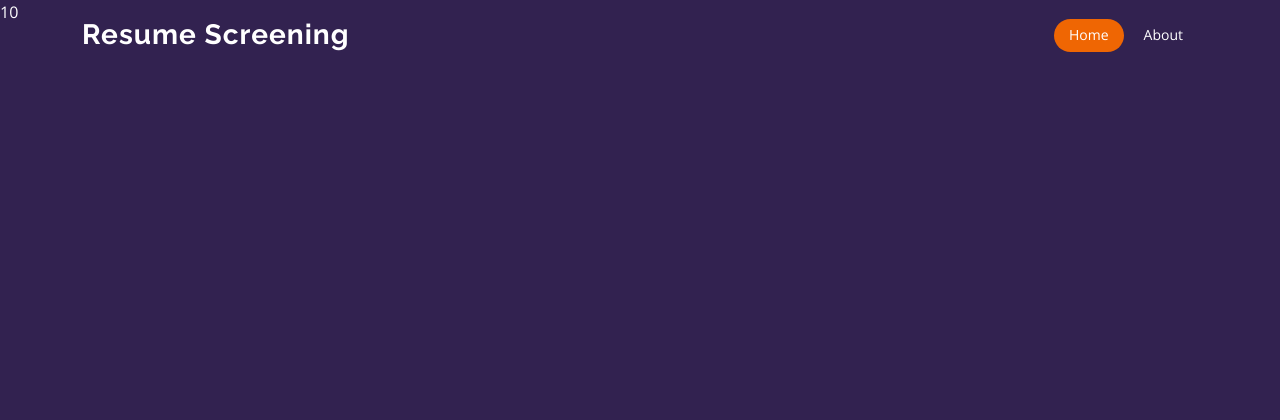
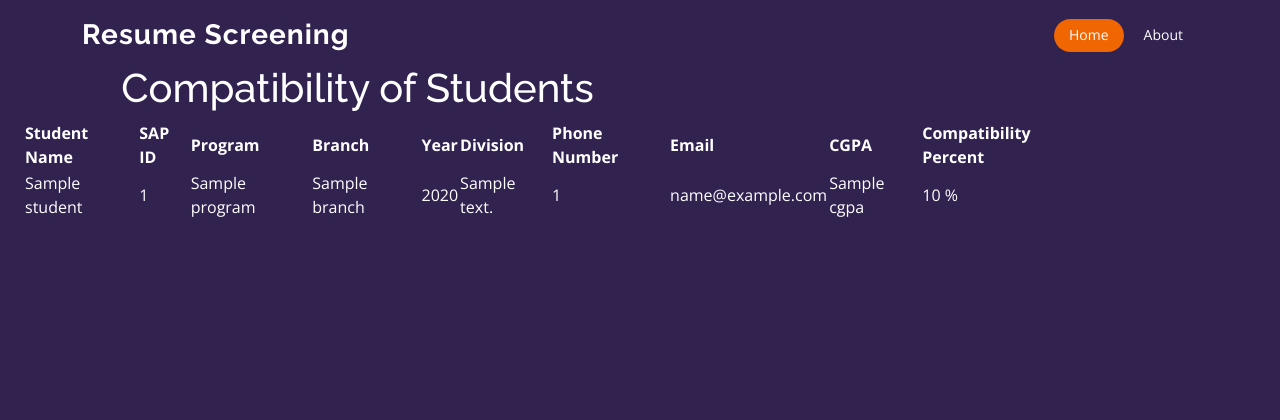
Before and after one commit to AbbasSavvy/FYP-2022, a Django app: template fyp_project/home/templates/home-templates/stfu.html in a window 1280 px wide. Shown: the top 420 px of the page. Run offline with Django 3.2, Linux system fonts and the light colour scheme; the template is opened without the code that fills it: most values are stand-ins (such as "Sample title", 1, 10 or a date in 2020); some libraries are stand-ins or nearby versions.

Commit message:
added viewing of student data at stfu
Viewing of student data in descending order according to similarity at stfu.

```diff
--- a/fyp_project/home/templates/home-templates/stfu.html
+++ b/fyp_project/home/templates/home-templates/stfu.html
@@ -2,6 +2,42 @@
 
 {% block body %}
 
-{{ordered_id_score_dict}}
+<div class="row container">
+    <div class="welcome-message">
+        <h1>Compatibility of Students</h1>
+    </div>
+    <div>
+        <table style="width:100%">
+            <tr>
+              <th>Student Name</th>
+              <th>SAP ID</th>
+              <th>Program</th>
+              <th>Branch</th>
+              <th>Year</th>
+              <th>Division</th>
+              <th>Phone Number</th>
+              <th>Email</th>
+              <th>CGPA</th>
+              <th>Compatibility Percent</th>
+            </tr>
+            {% for student,score in student_data.items %}
+                <tr>
+                    <td>{{student.student_name}}</td>
+                    <td>{{student.sap_id}}</td>
+                    <td>{{student.program}}</td>
+                    <td>{{student.branch}}</td>
+                    <td>{{student.year}}</td>
+                    <td>{{student.division}}</td>
+                    <td>{{student.phone_number}}</td>
+                    <td>{{student.email}}</td>
+                    <td>{{student.cgpa}}</td>
+                    <td>{{score}} %</td>
 
+                </tr>
+            {% endfor %}
+          </table>
+        <br>
+
+    </div>
+</div>
 {% endblock body %}
```
Also changed, not shown: fyp_project/home/views.py (+15 -11 lines).
